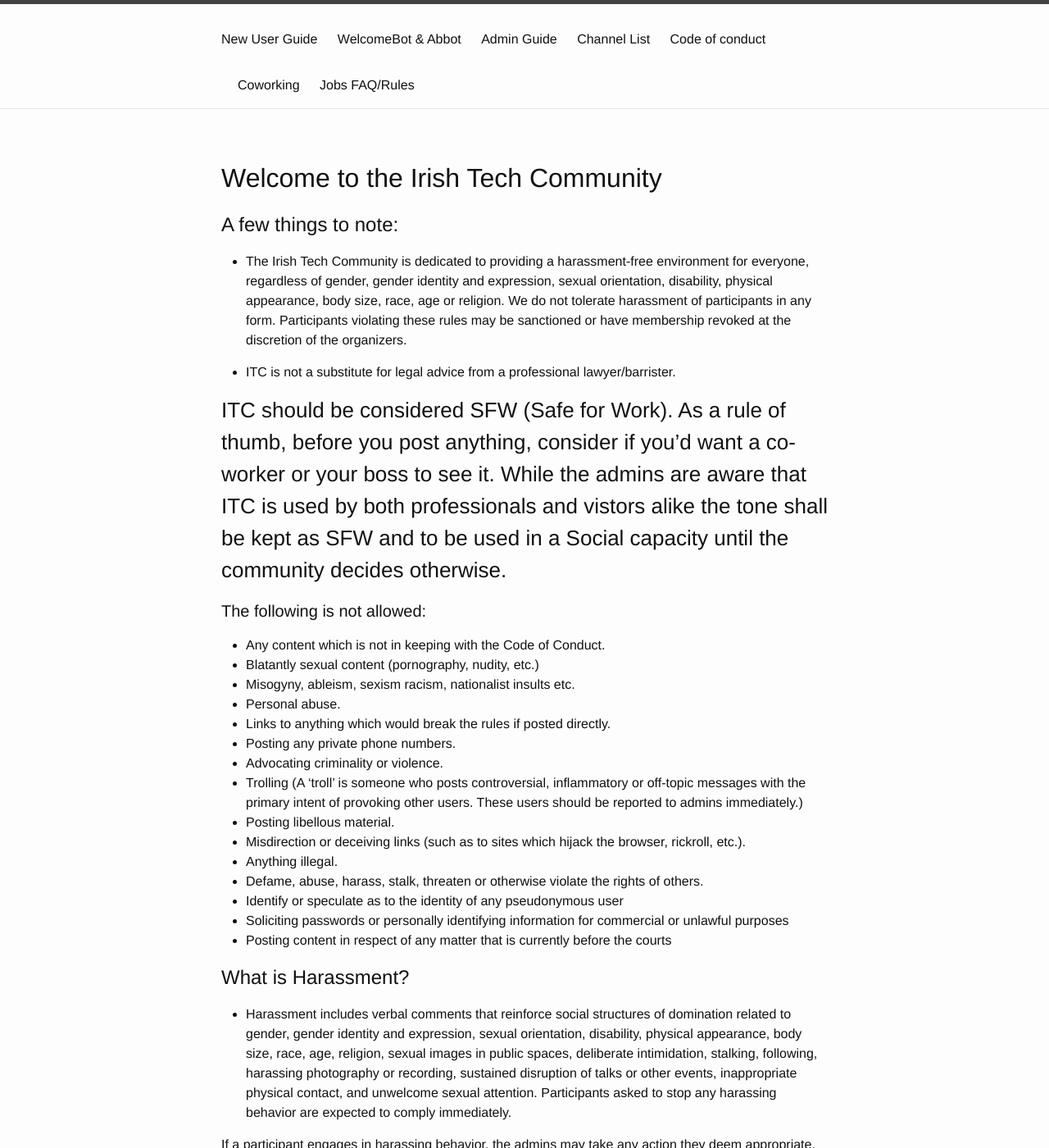
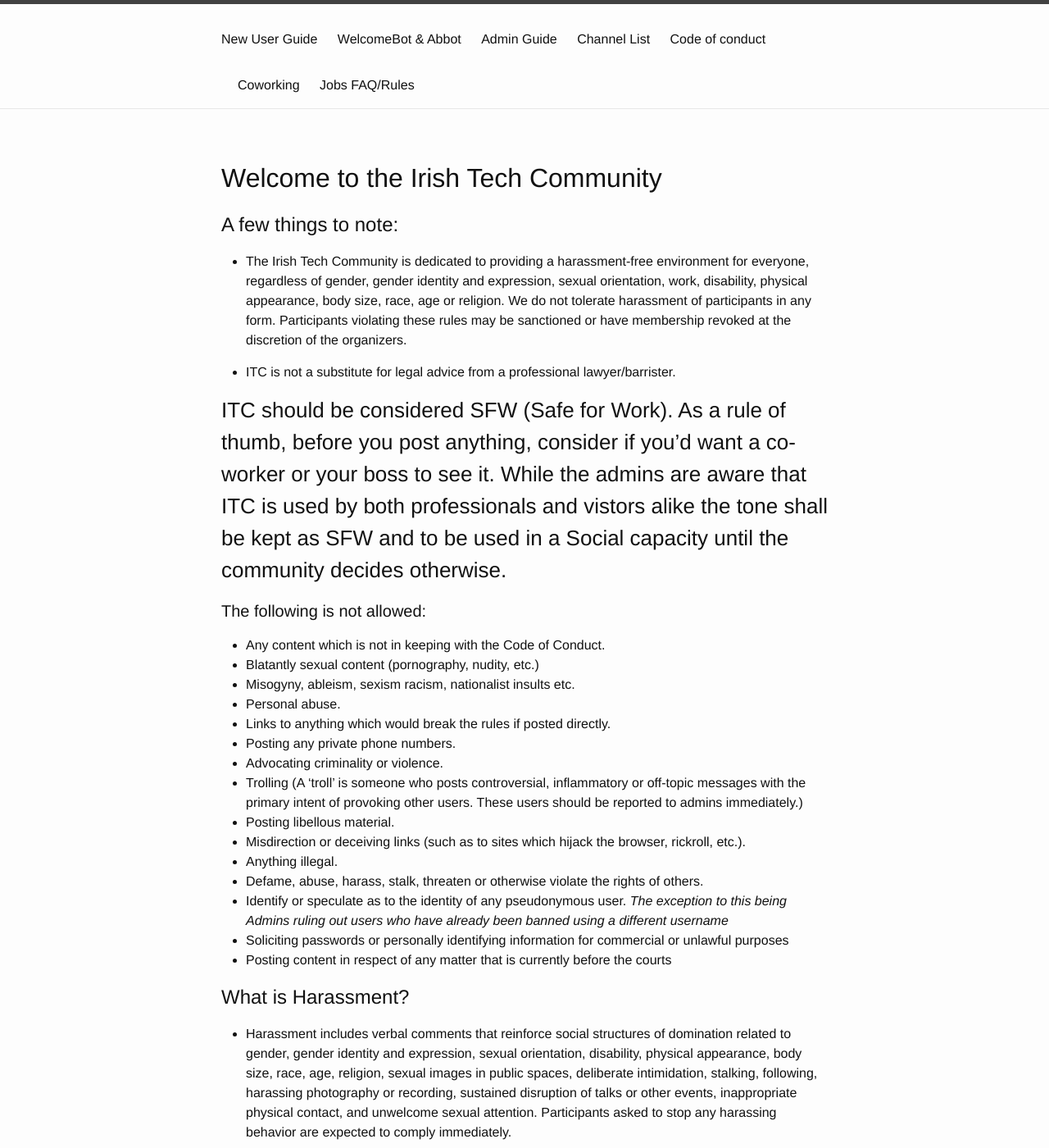
Before and after one commit to IrishTechCommunity/irishtechcommunity.github.io, a Jekyll site: the page built from codeofconduct.md, in a window 1280 px wide and 1400 px high. Shown: the whole window at 82% size. Built offline with Jekyll 4.4.1, drawn with Linux system fonts in a browser that asks for light colours; a script that is not in the unit is left out; some of the changed text lies outside the part shown.

Commit message:
Codeofconduct2017.md
Updating the admin clause because /admins doesn't work & adding a clause to the looking for details of unidentified users by admins where the admins feels there is someone who has added themselves to ITC who has already been banned.

```diff
--- a/codeofconduct.md
+++ b/codeofconduct.md
@@ -7,7 +7,7 @@ permalink: /codeofconduct/
 
 # A few things to note:
 
-- The Irish Tech Community is dedicated to providing a harassment-free environment for everyone, regardless of gender, gender identity and expression, sexual orientation, disability, physical appearance, body size, race, age or religion. We do not tolerate harassment of participants in any form. Participants violating these rules may be sanctioned or have membership revoked at the discretion of the organizers.
+- The Irish Tech Community is dedicated to providing a harassment-free environment for everyone, regardless of gender, gender identity and expression, sexual orientation, work, disability, physical appearance, body size, race, age or religion. We do not tolerate harassment of participants in any form. Participants violating these rules may be sanctioned or have membership revoked at the discretion of the organizers.
 
 - ITC is not a substitute for legal advice from a professional lawyer/barrister.
 
@@ -27,7 +27,7 @@ permalink: /codeofconduct/
 - Misdirection or deceiving links (such as to sites which hijack the browser, rickroll, etc.).
 - Anything illegal.
 - Defame, abuse, harass, stalk, threaten or otherwise violate the rights of others.
-- Identify or speculate as to the identity of any pseudonymous user
+- Identify or speculate as to the identity of any pseudonymous user. *The exception to this being Admins ruling out users who have already been banned using a different username*
 - Soliciting passwords or personally identifying information for commercial or unlawful purposes
 - Posting content in respect of any matter that is currently before the courts
 
@@ -38,7 +38,7 @@ If a participant engages in harassing behavior, the admins may take any action t
 
 # Where can I find an Admin?
 
-- You can get a list of admins by messaging Hubot and saying '/admins' - 'hubot admins'
+- You can ping the admins by @admins. Otherwise the active admins are: @specious, @oisin, @colmdoyle & @mikem (as of 2017)
 - Admins will be happy to assist those experiencing harassment to feel safe in this community.
 - You can find other details for admins at the http://irishtechcommunity.com/adminguide/
 
```
